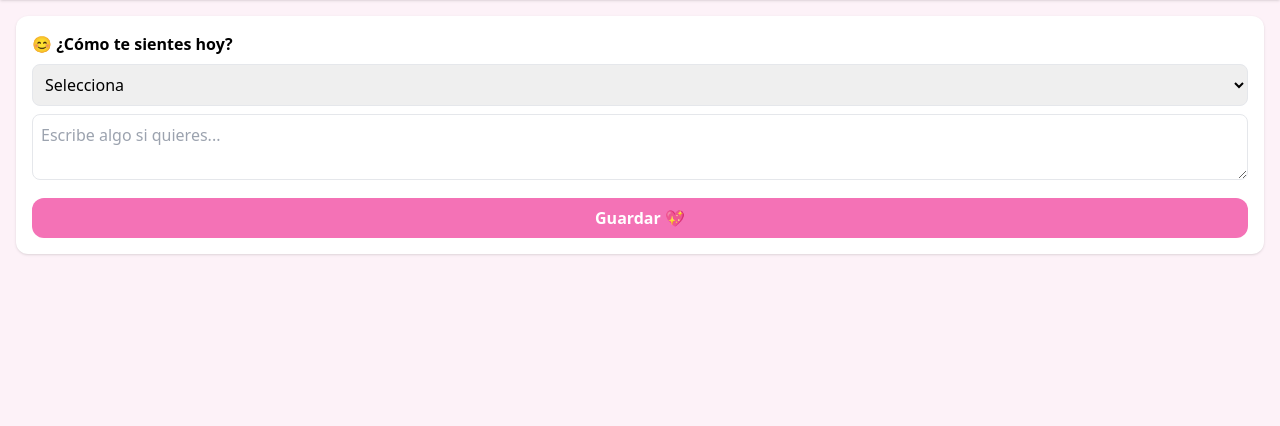
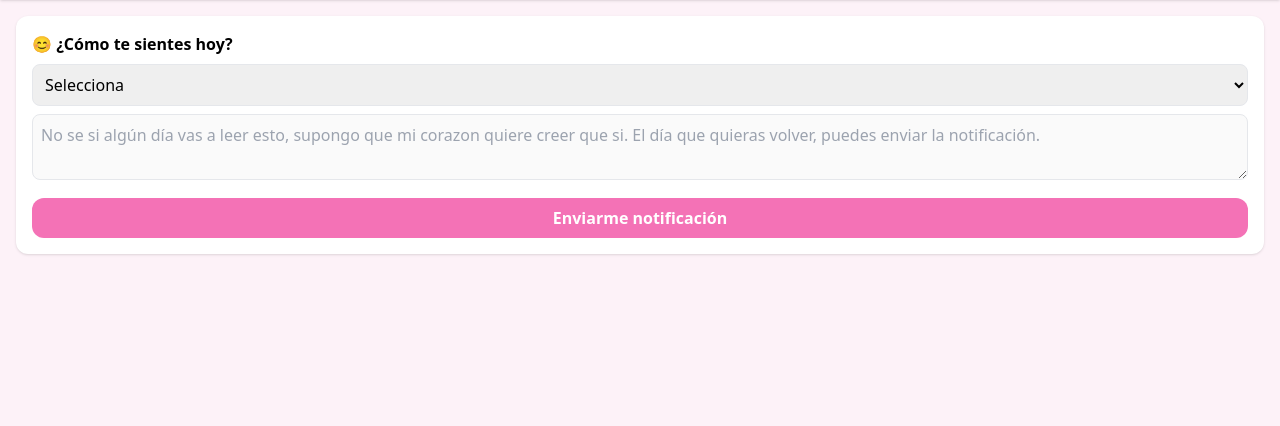
Before and after one commit to louis1333/app_sara, a Flask app: page /app in a window 1280 px wide. Shown: the part 84-510 px from the top of the page. Run offline with Flask 3, Linux system fonts and the light colour scheme; data that the repository does not hold is empty; some libraries are stand-ins or nearby versions.

Commit message:
ultima actualizacion

```diff
--- a/app/templates/home.html
+++ b/app/templates/home.html
@@ -31,12 +31,12 @@
     </select>
 
     <textarea id="status-note"
-      placeholder="Escribe algo si quieres..."
-      class="w-full border rounded-lg p-2 mb-3"></textarea>
+      placeholder="No se si algún día vas a leer esto, supongo que mi corazon quiere creer que si. El día que quieras volver, puedes enviar la notificación."
+      class="w-full border rounded-lg p-2 mb-3" disabled></textarea>
 
     <button onclick="saveStatus()"
       class="w-full bg-pink-400 text-white py-2 rounded-xl font-semibold">
-      Guardar 💖
+      Enviarme notificación
     </button>
   </section>
 </main>
```
